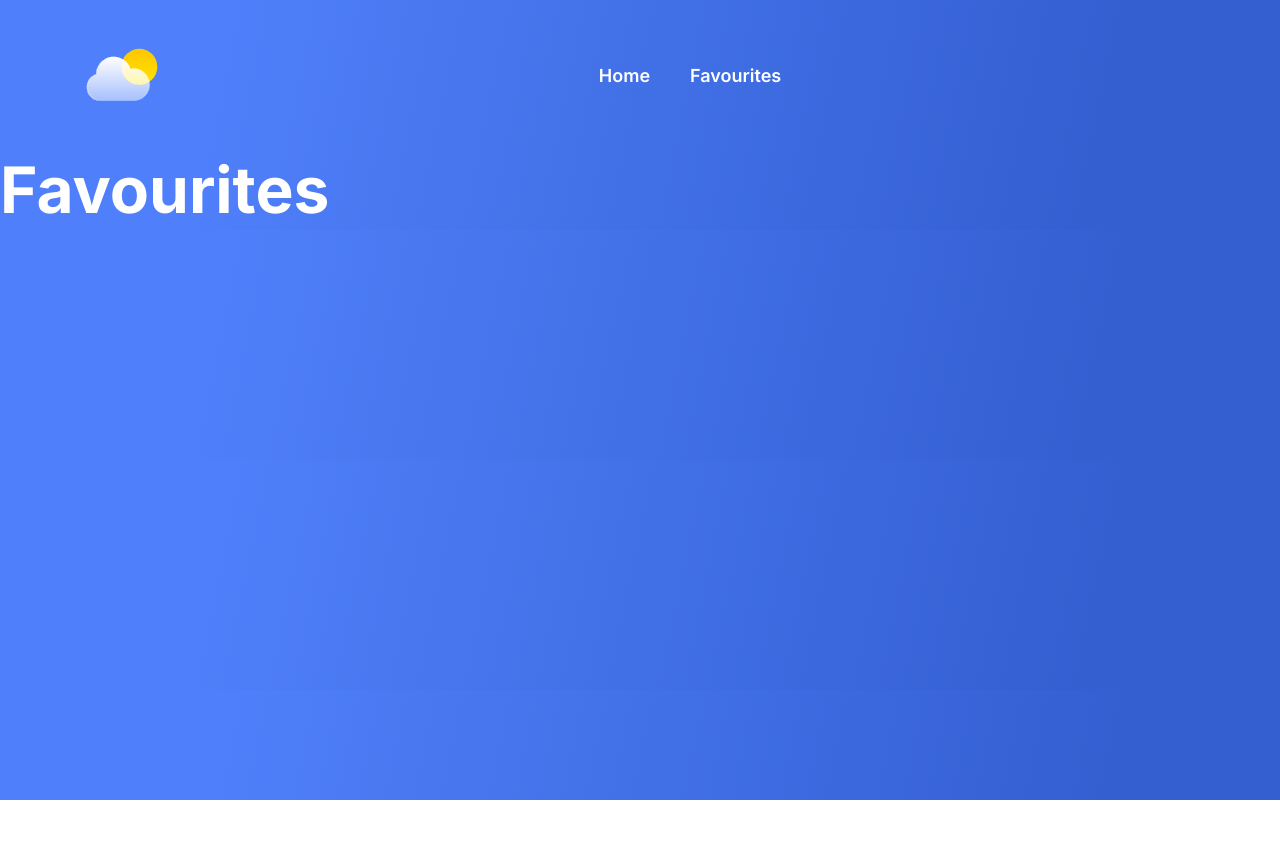
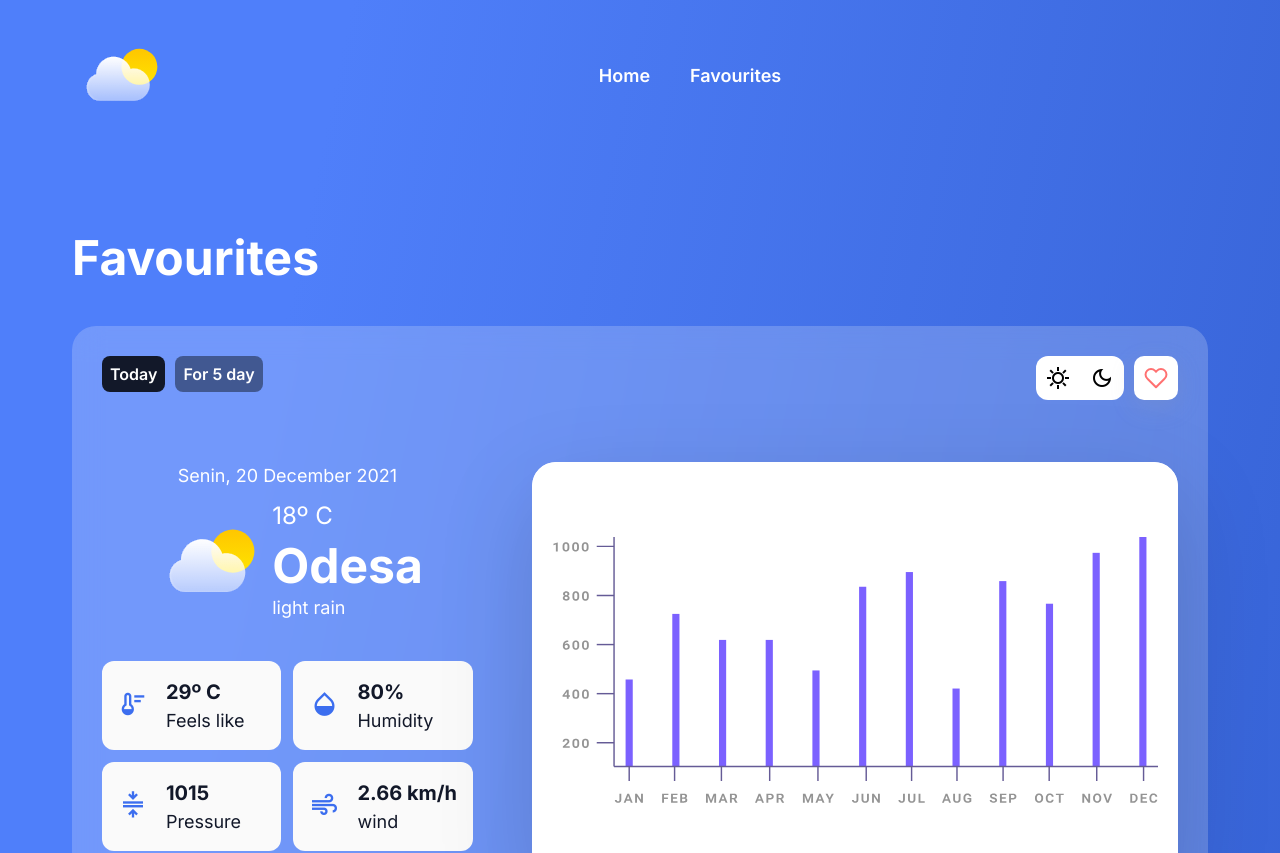
Before and after one commit to ulanovmax/weather-forecast, a Vue app: page /favourites in a window 1280 px wide. Shown: the top 853 px of the page. Before the commit the page ends 800 px from the top, so only its background shows below. Built offline with nearby package versions, Linux system fonts and the light colour scheme.

Commit message:
add layout of favourites page

```diff
--- a/src/components/city-card/CityCard.vue
+++ b/src/components/city-card/CityCard.vue
@@ -103,14 +103,9 @@
 			</div>
 
 			<div class="save-checkbox">
-				<input
-					type="checkbox"
-					id="favorite"
-					name="favorite-checkbox"
-					value="favorite-button"
-				/>
+				<input type="checkbox" />
 
-				<label for="favorite" class="container">
+				<label class="container">
 					<svg
 						xmlns="http://www.w3.org/2000/svg"
 						width="24"
--- a/src/components/city-card/city-card.scss
+++ b/src/components/city-card/city-card.scss
@@ -4,6 +4,10 @@
 	background: rgb(255 255 255 / 20%);
 	backdrop-filter: blur(15px);
 	position: relative;
+
+	&:not(:last-of-type) {
+		margin-bottom: 40px;
+	}
 
 	.nav-buttons {
 		display: flex;
@@ -286,6 +290,8 @@
 }
 
 .save-checkbox {
+	position: relative;
+
 	label {
 		background-color: var(--white);
 		display: flex;
@@ -300,7 +306,11 @@
 	}
 
 	input {
-		display: none;
+		position: absolute;
+		opacity: 0;
+		cursor: pointer;
+		width: 100%;
+		height: 100%;
 	}
 
 	input:checked + label svg {
--- a/src/views/favourites/FavouritesPage.vue
+++ b/src/views/favourites/FavouritesPage.vue
@@ -1,7 +1,31 @@
 <template>
-	<h1>Favourites</h1>
+	<section class="hero-screen">
+		<div class="cont">
+			<div class="hero-screen__heading">
+				<h2 class="hero-screen__heading-title">Favourites</h2>
+			</div>
+		</div>
+	</section>
+
+	<section class="favourites-section">
+		<div class="cont">
+			<div class="favourites-list">
+				<city-card v-for="i in 5" :key="i"></city-card>
+			</div>
+		</div>
+	</section>
 </template>
 
-<script setup></script>
+<script setup>
+import CityCard from "@/components/city-card/CityCard.vue";
+</script>
 
-<style scoped lang="scss"></style>
+<style scoped lang="scss">
+.hero-screen {
+	padding-top: 80px;
+
+	h2 {
+		margin-bottom: 40px;
+	}
+}
+</style>
```
